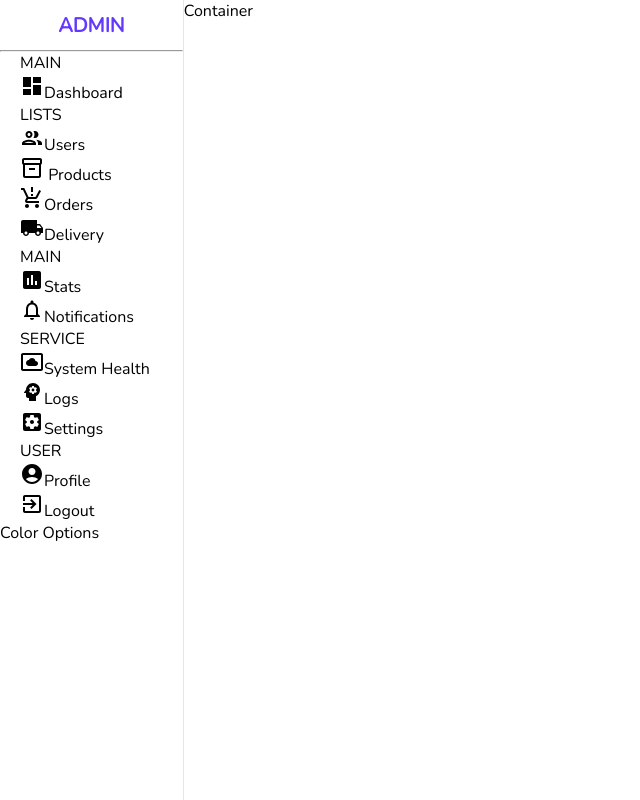
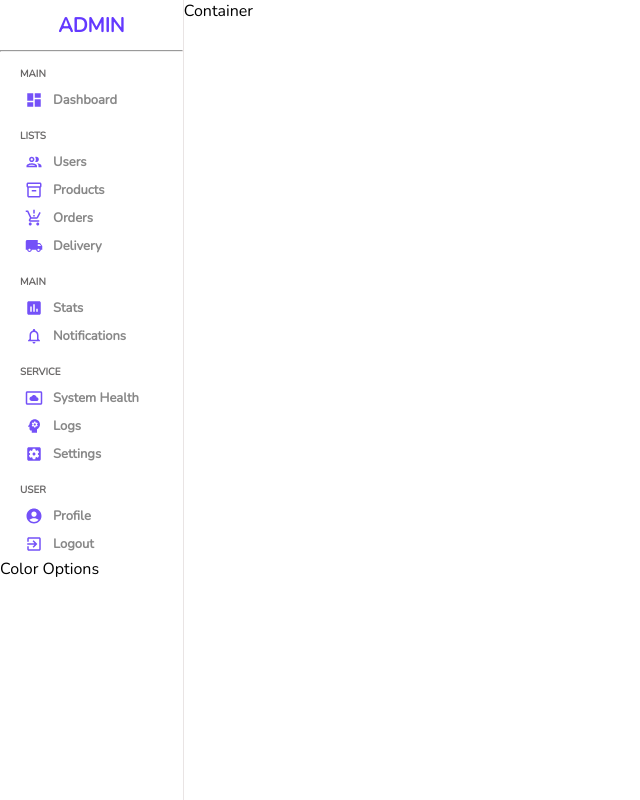
Before and after one commit to DismasNgoda/dashboard, a React (Create React App) app: page / in a window 1280 px wide. Shown: the whole page, without its empty margins (0-640 px from the left). Built offline with nearby package versions, Linux system fonts and the light colour scheme.

Commit message:
styles the nav bar

```diff
--- a/src/components/sidebar/sidebar.scss
+++ b/src/components/sidebar/sidebar.scss
@@ -25,6 +25,37 @@
             list-style: none;
             padding: 0;
             margin: 0;
+
+            .title{
+                font-size: 10px;
+                font-weight: bold;
+                color: #6b6969;
+                margin-top: 15px;
+                margin-bottom: 5px;
+            }
+
+            li{
+                display: flex;
+                align-items: center;
+                padding: 5px;
+                cursor: pointer;
+
+                &:hover{
+                    background-color: aliceblue;
+                }
+
+                .icon{
+                    font-size: 18px;
+                    color: #7451f8;
+                }
+                span{
+                    font-size: 13px;
+                    font-weight: 600;
+                    color: #888;
+                    margin-left: 10px;
+                }
+
+            }
         }
     }
 }
```
